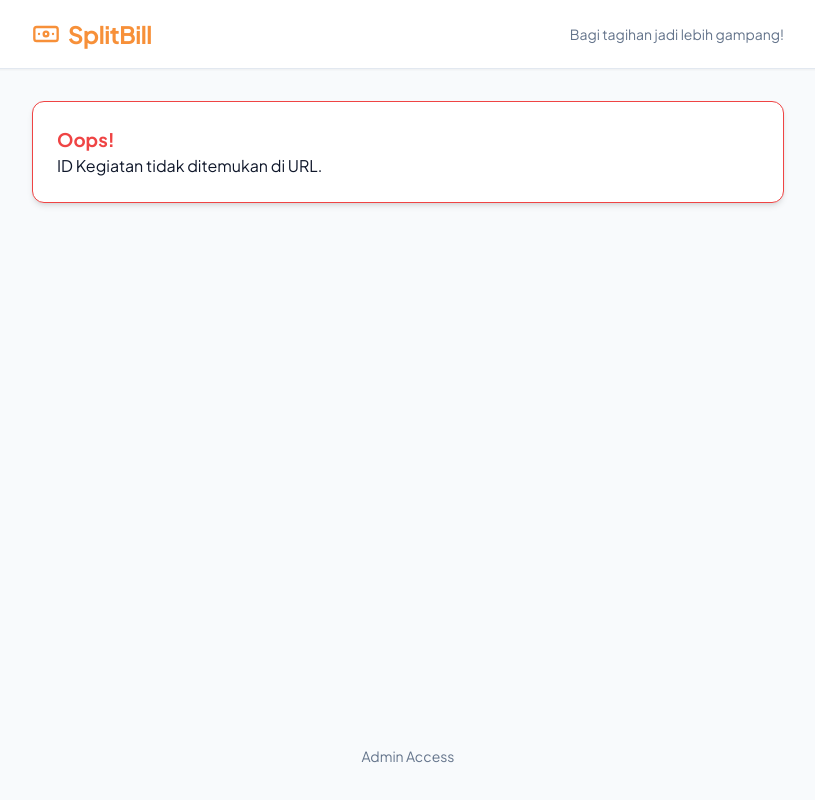
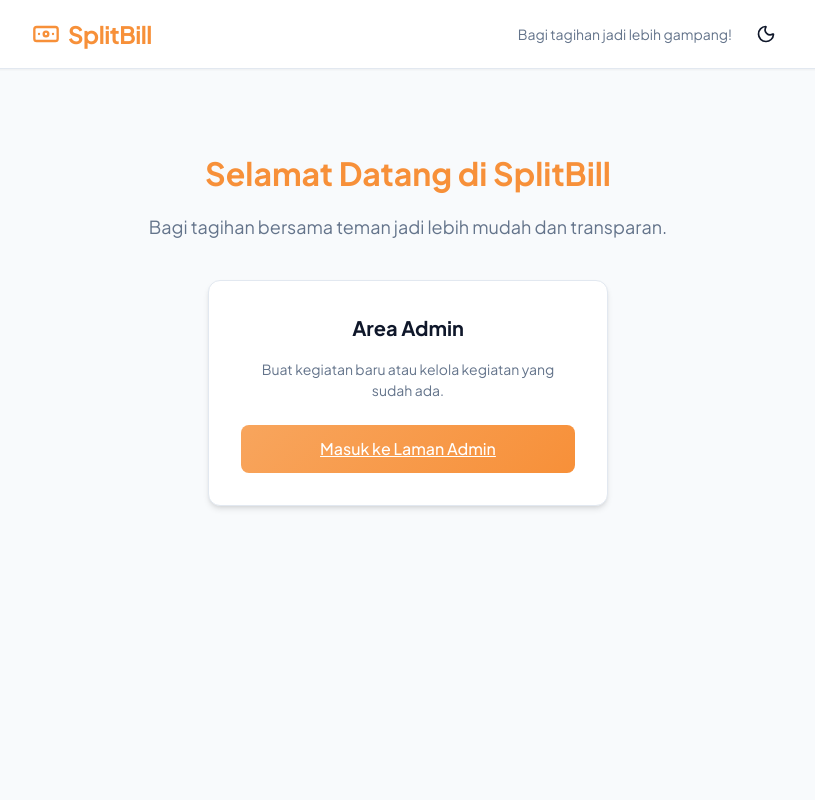
Before and after one commit to anugerahsurya/SplitBillApp, a Vue app: page / in a window 1280 px wide. Shown: the whole page, without its empty margins (232-1047 px from the left). Built offline with nearby package versions, Linux system fonts and the light colour scheme.

Commit message:
Penyesuain tampilan admin dan user yang masih berantakan

```diff
--- a/src/App.vue
+++ b/src/App.vue
@@ -1,27 +1,73 @@
 <script setup>
-import { RouterView } from 'vue-router'
-import { Banknote } from 'lucide-vue-next'
+import { ref, onMounted } from 'vue'
+import { RouterView, useRouter } from 'vue-router'
+import { Banknote, Moon, Sun } from 'lucide-vue-next'
+
+const isDark = ref(false)
+
+const toggleTheme = () => {
+  isDark.value = !isDark.value
+  if (isDark.value) {
+    document.documentElement.setAttribute('data-theme', 'dark')
+    localStorage.setItem('theme', 'dark')
+  } else {
+    document.documentElement.removeAttribute('data-theme')
+    localStorage.setItem('theme', 'light')
+  }
+}
+
+onMounted(() => {
+  const savedTheme = localStorage.getItem('theme')
+  if (savedTheme === 'dark' || (!savedTheme && window.matchMedia('(prefers-color-scheme: dark)').matches)) {
+    isDark.value = true
+    document.documentElement.setAttribute('data-theme', 'dark')
+  }
+})
 </script>
 
 <template>
   <div class="app-container">
     <header class="app-header">
       <div class="header-content">
-        <h1 style="display: flex; align-items: center; gap: 0.5rem;">
+        <h1 style="display: flex; align-items: center; gap: 0.5rem; cursor: pointer;" @click="$router.push('/')">
           <Banknote :size="28" /> SplitBill
         </h1>
-        <p>Bagi tagihan jadi lebih gampang!</p>
+        <div style="display: flex; align-items: center; gap: 1rem;">
+          <p class="header-subtitle">Bagi tagihan jadi lebih gampang!</p>
+          <button @click="toggleTheme" class="theme-toggle-btn" :title="isDark ? 'Mode Terang' : 'Mode Gelap'">
+            <Sun v-if="isDark" :size="20" />
+            <Moon v-else :size="20" />
+          </button>
+        </div>
       </div>
     </header>
 
     <main class="main-content">
       <RouterView />
     </main>
-
-    <footer class="app-footer">
-      <p>
-        <router-link to="/admin" class="admin-link">Admin Access</router-link>
-      </p>
-    </footer>
   </div>
 </template>
+
+<style>
+.theme-toggle-btn {
+  background: transparent;
+  border: none;
+  color: var(--text-main);
+  cursor: pointer;
+  display: flex;
+  align-items: center;
+  justify-content: center;
+  padding: 0.5rem;
+  border-radius: 50%;
+  transition: background-color 0.2s;
+}
+.theme-toggle-btn:hover {
+  background-color: var(--border);
+}
+
+@media (max-width: 640px) {
+  .header-subtitle {
+    display: none;
+  }
+}
+</style>
--- a/src/assets/style.css
+++ b/src/assets/style.css
@@ -17,6 +17,23 @@
   --shadow-lg: 0 10px 15px -3px rgb(0 0 0 / 0.1), 0 4px 6px -4px rgb(0 0 0 / 0.1);
 
   --radius: 12px;
+}
+
+[data-theme="dark"] {
+  --primary: #f79039;
+  --primary-hover: #f8a55d;
+  --primary-gradient: linear-gradient(135deg, #f8a55d, #f79039);
+  --secondary: #10B981;
+  --danger: #ef4444;
+  --background: #0f172a;
+  --surface: #1e293b;
+  --text-main: #f8fafc;
+  --text-muted: #94a3b8;
+  --border: #334155;
+
+  --shadow-sm: 0 1px 2px 0 rgb(0 0 0 / 0.5);
+  --shadow-md: 0 4px 6px -1px rgb(0 0 0 / 0.3), 0 2px 4px -2px rgb(0 0 0 / 0.3);
+  --shadow-lg: 0 10px 15px -3px rgb(0 0 0 / 0.4), 0 4px 6px -4px rgb(0 0 0 / 0.4);
 }
 
 * {
@@ -99,11 +116,17 @@ body {
 .card {
   background: var(--surface);
   border-radius: var(--radius);
-  padding: 1.5rem;
+  padding: 1.25rem;
   box-shadow: var(--shadow-md);
   margin-bottom: 1.5rem;
   border: 1px solid var(--border);
   transition: transform 0.2s, box-shadow 0.2s;
+}
+
+@media (min-width: 640px) {
+  .card {
+    padding: 2rem;
+  }
 }
 
 .card:hover {
@@ -112,15 +135,19 @@ body {
 }
 
 .card-title {
-  font-size: 1.25rem;
-  font-weight: 600;
-  margin-bottom: 1rem;
+  font-size: 1.35rem;
+  font-weight: 700;
+  margin-bottom: 1.25rem;
   color: var(--text-main);
+  background: var(--primary-gradient);
+  -webkit-background-clip: text;
+  -webkit-text-fill-color: transparent;
+  display: inline-block;
 }
 
 /* Forms and Inputs */
 .form-group {
-  margin-bottom: 1rem;
+  margin-bottom: 1.25rem;
 }
 
 .form-label {
--- a/src/views/AdminView.vue
+++ b/src/views/AdminView.vue
@@ -302,11 +302,11 @@ const copyLink = () => {
                   </span>
                 </div>
               </div>
-              <div style="display: flex; flex-direction: column; gap: 0.5rem; align-items: stretch; margin-top: 1rem;" class="activity-actions">
+              <div class="activity-actions">
                 <button @click="copyActivityLink(act.id)" class="btn btn-secondary btn-sm" title="Copy Link">
                   <Copy :size="16" /> Copy Link
                 </button>
-                <div style="display: flex; gap: 0.5rem;">
+                <div class="activity-actions-row">
                   <button @click="manageMembers(act.id)" class="btn btn-secondary btn-sm" style="color: var(--primary);" title="Kelola Anggota">
                     <Users :size="16" /> Kelola Anggota
                   </button>
@@ -330,9 +330,9 @@ const copyLink = () => {
               <div v-if="isLoadingMembers" class="text-center py-2 text-secondary">Memuat anggota...</div>
               <div v-else>
                 <div v-for="(member, index) in membersToManage" :key="member.id || index" class="mb-3 manage-member-row">
-                  <input type="text" v-model="member.name" class="form-control" placeholder="Nama" style="flex: 1; min-width: 0; padding: 0.5rem; font-size: 0.875rem;">
-                  <input type="text" v-model="member.bank_name" class="form-control" placeholder="Bank" style="flex: 1; min-width: 0; padding: 0.25rem 0.5rem; font-size: 0.875rem;">
-                  <input type="text" v-model="member.bank_account" class="form-control" placeholder="No Rek" style="flex: 1; min-width: 0; padding: 0.25rem 0.5rem; font-size: 0.875rem;">
+                  <input type="text" v-model="member.name" class="form-control" placeholder="Nama" style="flex: 1; min-width: 0; font-size: 0.875rem;">
+                  <input type="text" v-model="member.bank_name" class="form-control" placeholder="Bank" style="flex: 1; min-width: 0; font-size: 0.875rem;">
+                  <input type="text" v-model="member.bank_account" class="form-control" placeholder="No Rek" style="flex: 1; min-width: 0; font-size: 0.875rem;">
                   <button @click="saveMember(member)" class="btn btn-primary btn-sm" title="Simpan">
                     <Save :size="16" />
                   </button>
@@ -342,9 +342,9 @@ const copyLink = () => {
                 </div>
 
                 <div class="mt-4 add-member-row" style="border-top: 1px dashed var(--border); padding-top: 1rem;">
-                  <input type="text" v-model="newMember.name" class="form-control" placeholder="Nama Baru" style="flex: 1; min-width: 0; padding: 0.5rem; font-size: 0.875rem;">
-                  <input type="text" v-model="newMember.bank_name" class="form-control" placeholder="Bank" style="flex: 1; min-width: 0; padding: 0.5rem; font-size: 0.875rem;">
-                  <input type="text" v-model="newMember.bank_account" class="form-control" placeholder="No Rek" style="flex: 1; min-width: 0; padding: 0.5rem; font-size: 0.875rem;">
+                  <input type="text" v-model="newMember.name" class="form-control" placeholder="Nama Baru" style="flex: 1; min-width: 0; font-size: 0.875rem;">
+                  <input type="text" v-model="newMember.bank_name" class="form-control" placeholder="Bank" style="flex: 1; min-width: 0; font-size: 0.875rem;">
+                  <input type="text" v-model="newMember.bank_account" class="form-control" placeholder="No Rek" style="flex: 1; min-width: 0; font-size: 0.875rem;">
                   <button @click="addNewMember" class="btn btn-primary btn-sm" :disabled="!newMember.name">
                     <PlusCircle :size="16" /> Tambah
                   </button>
@@ -450,7 +450,17 @@ const copyLink = () => {
 }
 
 .activity-actions {
+  display: flex;
+  flex-direction: column;
+  gap: 0.75rem;
+  margin-top: 1rem;
   align-items: stretch;
+}
+
+.activity-actions-row {
+  display: flex;
+  flex-wrap: wrap;
+  gap: 0.5rem;
 }
 
 .member-row, .manage-member-row, .add-member-row {
@@ -476,6 +486,9 @@ const copyLink = () => {
     align-items: flex-end;
     margin-top: 0 !important;
   }
+  .activity-actions-row {
+    flex-wrap: nowrap;
+  }
   .member-row, .manage-member-row, .add-member-row {
     flex-direction: row;
     align-items: center;
--- a/src/views/UserView.vue
+++ b/src/views/UserView.vue
@@ -62,7 +62,6 @@ const recapData = computed(() => {
 
 const fetchData = async () => {
   if (!activityId) {
-    error.value = 'ID Kegiatan tidak ditemukan di URL.';
     isLoading.value = false;
     return;
   }
@@ -307,7 +306,21 @@ const copyAccount = (account) => {
 
 <template>
   <div>
-    <div v-if="isLoading" class="text-center" style="padding: 3rem;">
+    <!-- Landing Page -->
+    <div v-if="!activityId" class="text-center" style="padding: 3rem 1rem;">
+      <h2 style="color: var(--primary); margin-bottom: 1rem; font-size: 2rem;">Selamat Datang di SplitBill</h2>
+      <p style="color: var(--text-muted); margin-bottom: 2.5rem; font-size: 1.125rem;">Bagi tagihan bersama teman jadi lebih mudah dan transparan.</p>
+
+      <div class="card" style="max-width: 400px; margin: 0 auto; background: var(--surface);">
+        <h3 style="margin-bottom: 1rem; font-size: 1.25rem;">Area Admin</h3>
+        <p style="margin-bottom: 1.5rem; color: var(--text-muted); font-size: 0.875rem;">Buat kegiatan baru atau kelola kegiatan yang sudah ada.</p>
+        <router-link to="/admin" class="btn btn-primary btn-block" style="padding: 0.75rem;">
+          Masuk ke Laman Admin
+        </router-link>
+      </div>
+    </div>
+
+    <div v-else-if="isLoading" class="text-center" style="padding: 3rem;">
       <p>Memuat data kegiatan...</p>
     </div>
 
@@ -503,7 +516,7 @@ const copyAccount = (account) => {
 
             <div v-if="s.bankAccount" class="settlement-action">
               <div class="account-badge">
-                <span v-if="s.bankName" class="badge-orange">{{ s.bankName }}</span>
+                <span class="badge-orange">{{ s.bankName || 'Rekening/E-Wallet' }}</span>
                 {{ s.bankAccount }}
               </div>
               <button class="btn btn-secondary btn-sm" @click="copyAccount(s.bankAccount)">
```
